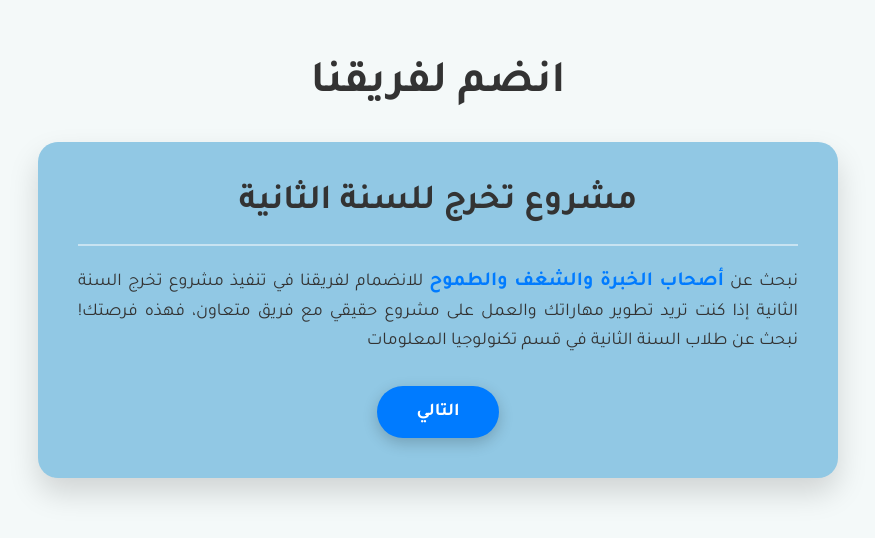
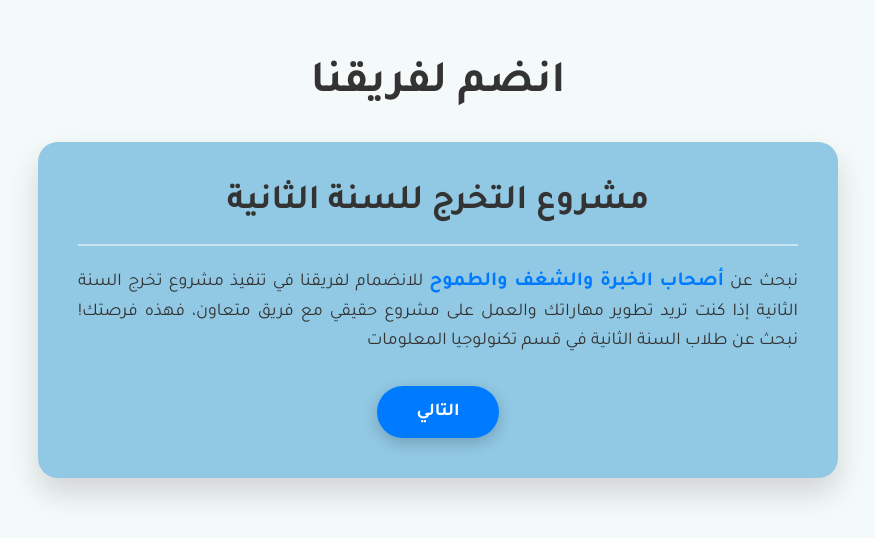
Before and after one commit to dolla2924/forward2924, a plain HTML site: page index.html in a window 1280 px wide. Shown: the part 132-670 px from the top of the page, without its empty margins (202-1077 px from the left). Drawn offline with Linux system fonts and the light colour scheme.

Commit message:
index.html

```diff
--- a/index.html
+++ b/index.html
@@ -16,7 +16,7 @@
                 <h1>انضم لفريقنا</h1>
             </div>
             <div class="box">
-                <h1>مشروع تخرج للسنة الثانية</h1>
+                <h1>مشروع التخرج للسنة الثانية</h1>
                 <p>نبحث عن <span>أصحاب الخبرة والشغف والطموح</span> للانضمام لفريقنا في تنفيذ مشروع تخرج السنة الثانية
                     إذا كنت تريد تطوير مهاراتك والعمل على مشروع حقيقي مع فريق متعاون، فهذه فرصتك! نبحث عن طلاب السنة
                     الثانية في قسم تكنولوجيا المعلومات</p>
```
